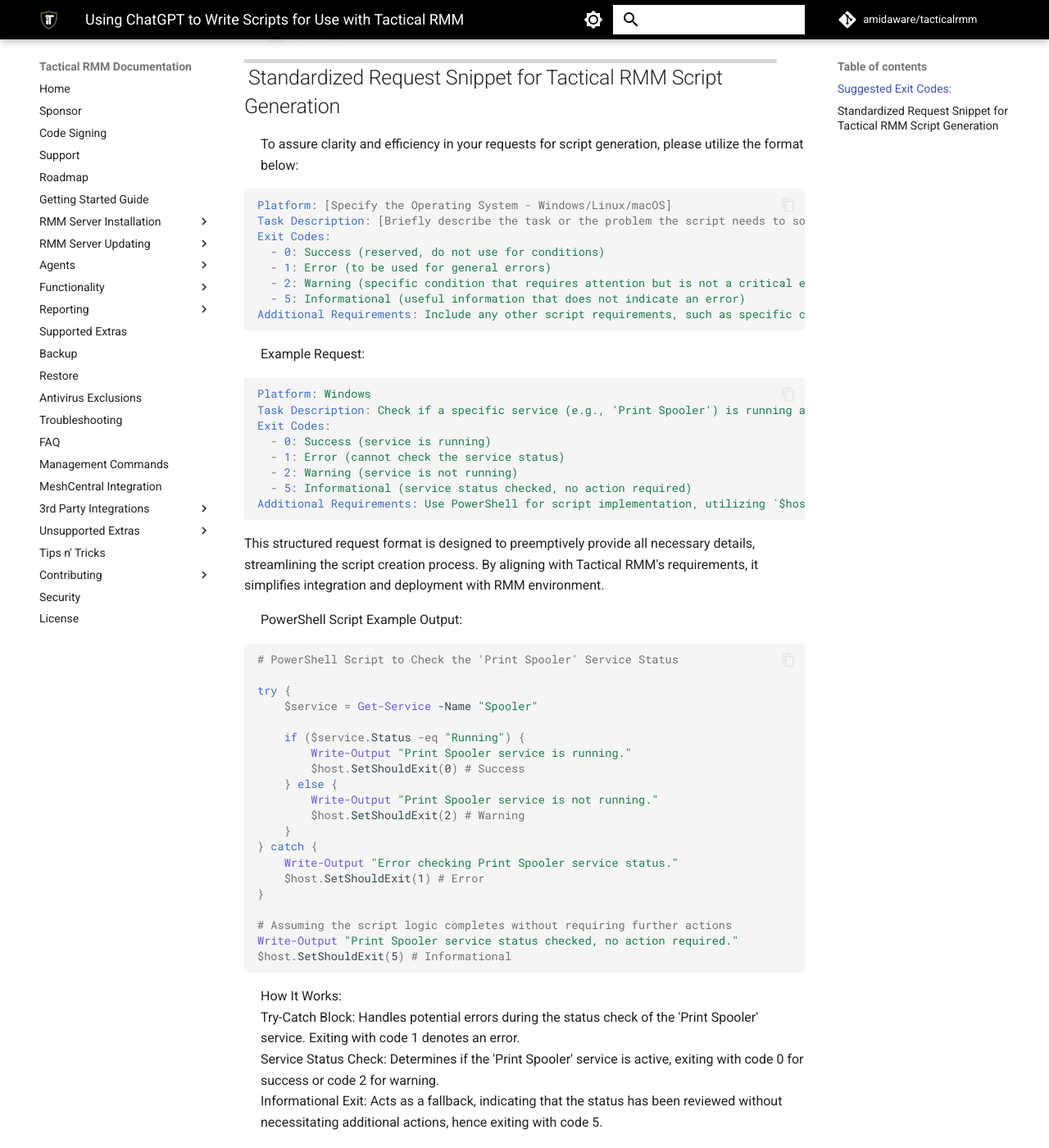
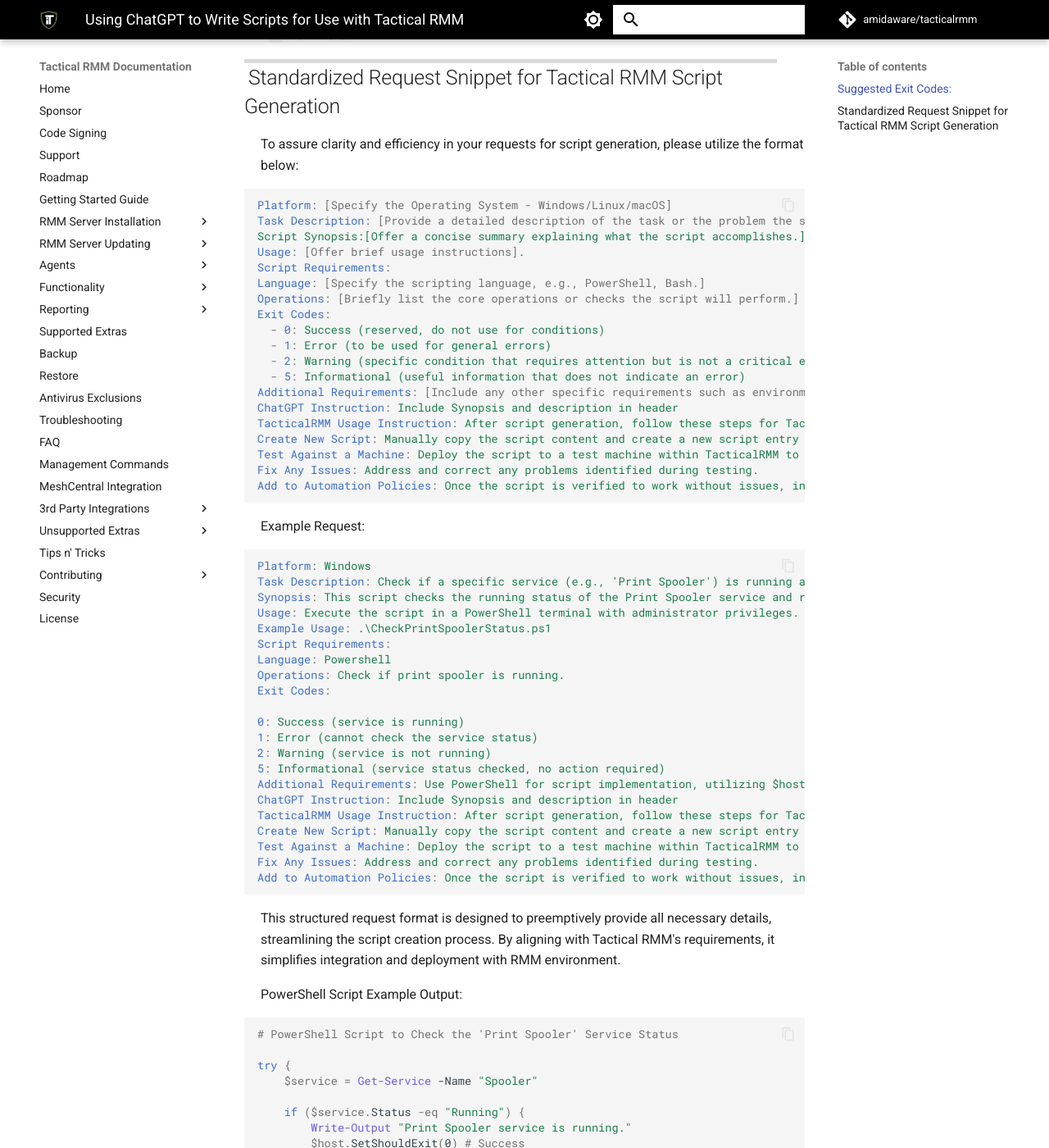
Before and after one commit to amidaware/trmm-docs, an MkDocs documentation site: the page built from docs/using_chatgpt.md, in a window 1280 px wide and 1400 px high, scrolled down 486 px. Shown: the whole window at 82% size. Built offline with MkDocs 1.6.1 and Material for MkDocs 9.7.7, drawn with Linux system fonts in a browser that asks for light colours; comment, search, counter and statistics services are not loaded.

Commit message:
Update using_chatgpt.md

````diff
--- a/docs/using_chatgpt.md
+++ b/docs/using_chatgpt.md
@@ -13,26 +13,51 @@
 
 ```yaml
 Platform: [Specify the Operating System - Windows/Linux/macOS]
-Task Description: [Briefly describe the task or the problem the script needs to solve.]
+Task Description: [Provide a detailed description of the task or the problem the script is intended to solve.]
+Script Synopsis:[Offer a concise summary explaining what the script accomplishes.]
+Usage: [Offer brief usage instructions].
+Script Requirements:
+Language: [Specify the scripting language, e.g., PowerShell, Bash.]
+Operations: [Briefly list the core operations or checks the script will perform.]
 Exit Codes:
   - 0: Success (reserved, do not use for conditions)
   - 1: Error (to be used for general errors)
   - 2: Warning (specific condition that requires attention but is not a critical error)
   - 5: Informational (useful information that does not indicate an error)
-Additional Requirements: Include any other script requirements, such as specific commands or file handling.
+Additional Requirements: [Include any other specific requirements such as environment conditions, dependencies, or third-party tools. Powershell utilizing $host.SetShouldExit($exitcode) for exit codes]
+ChatGPT Instruction: Include Synopsis and description in header
+TacticalRMM Usage Instruction: After script generation, follow these steps for TacticalRMM integration:
+Create New Script: Manually copy the script content and create a new script entry in the TacticalRMM Script Manager.
+Test Against a Machine: Deploy the script to a test machine within TacticalRMM to ensure it operates correctly.
+Fix Any Issues: Address and correct any problems identified during testing.
+Add to Automation Policies: Once the script is verified to work without issues, include it in your automation policies for regular execution across the necessary devices.
 ```
 
 Example Request:
 ```yaml
 Platform: Windows
 Task Description: Check if a specific service (e.g., 'Print Spooler') is running and report status.
+Synopsis: This script checks the running status of the Print Spooler service and reports back with appropriate exit codes.
+Usage: Execute the script in a PowerShell terminal with administrator privileges. No parameters required.
+Example Usage: .\CheckPrintSpoolerStatus.ps1
+Script Requirements:
+Language: Powershell
+Operations: Check if print spooler is running.
 Exit Codes:
-  - 0: Success (service is running)
-  - 1: Error (cannot check the service status)
-  - 2: Warning (service is not running)
-  - 5: Informational (service status checked, no action required)
-Additional Requirements: Use PowerShell for script implementation, utilizing `$host.SetShouldExit($exitcode)` for exit codes.
+
+0: Success (service is running)
+1: Error (cannot check the service status)
+2: Warning (service is not running)
+5: Informational (service status checked, no action required)
+Additional Requirements: Use PowerShell for script implementation, utilizing $host.SetShouldExit($exitcode) for exit codes.
+ChatGPT Instruction: Include Synopsis and description in header
+TacticalRMM Usage Instruction: After script generation, follow these steps for TacticalRMM integration:
+Create New Script: Manually copy the script content and create a new script entry in the TacticalRMM Script Manager.
+Test Against a Machine: Deploy the script to a test machine within TacticalRMM to ensure it operates correctly.
+Fix Any Issues: Address and correct any problems identified during testing.
+Add to Automation Policies: Once the script is verified to work without issues, include it in your automation policies for regular execution across the necessary devices.
 ```
+
 This structured request format is designed to preemptively provide all necessary details, streamlining the script creation process. By aligning with Tactical RMM's requirements, it simplifies integration and deployment with RMM environment.
 
 PowerShell Script Example Output:
````
